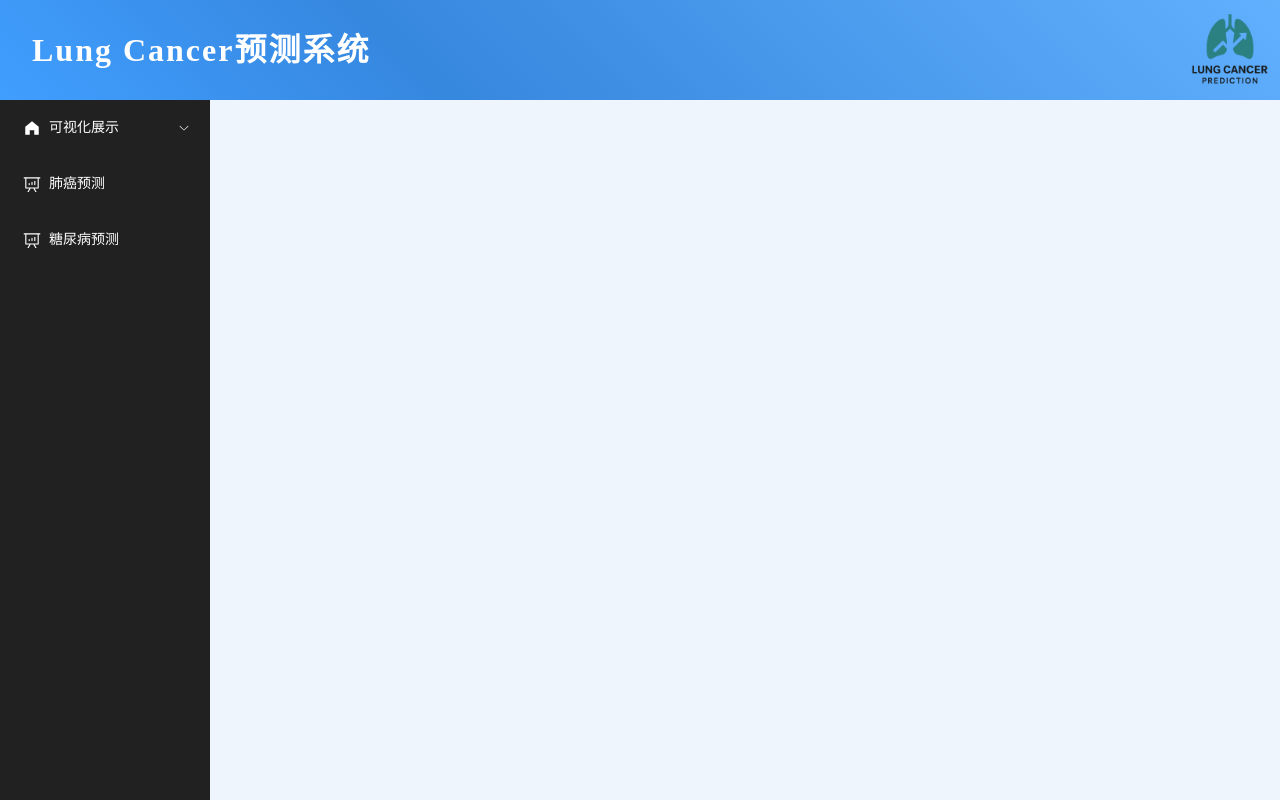
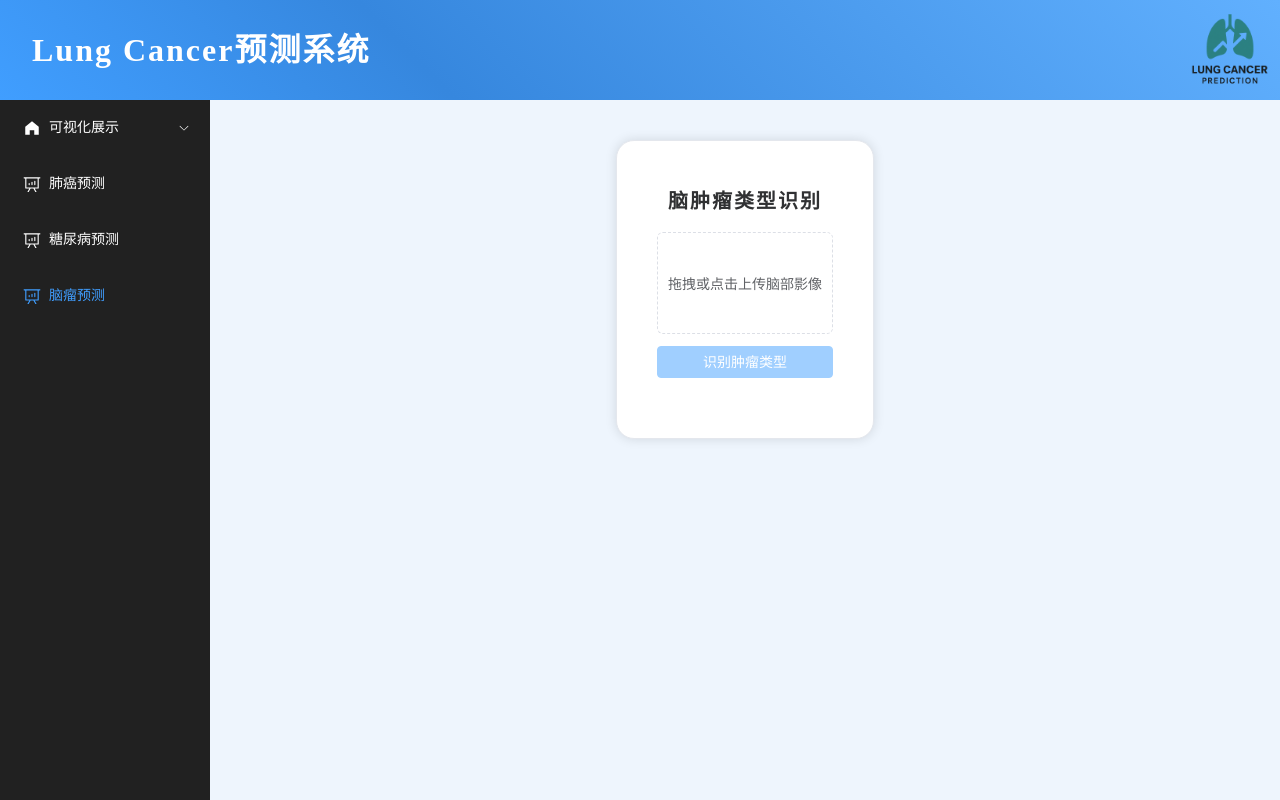
Before and after one commit to Hydrosync-Oasis/PraticalHomework, a Vue app in the folder Frontend/s/: page /analysis/tumor in a window 1280 px wide. Built offline with nearby package versions, Linux system fonts and the light colour scheme.

Commit message:
添加肿瘤路由和组件，修改api名

```diff
--- a/Frontend/s/src/api/ml.js
+++ b/Frontend/s/src/api/ml.js
@@ -8,3 +8,7 @@ export function PredictLungCancer(data) {
 export function PredictDiabetes(data) {
     return axios.post('/predict_diabetes', data)
 }
+
+export function PredictTumor(data) {
+    return axios.post('/predict/brain_tumor', data)
+}
--- a/Frontend/s/src/components/SideMenu.vue
+++ b/Frontend/s/src/components/SideMenu.vue
@@ -36,17 +36,23 @@
 
       </el-menu-item-group>
     </el-sub-menu>
-    <el-menu-item index="/analysis">
+    <el-menu-item index="/analysis/lung">
       <el-icon>
         <DataAnalysis />
       </el-icon>
       <span>肺癌预测</span>
     </el-menu-item>
-    <el-menu-item index="/diabetes">
+    <el-menu-item index="/analysis/diabetes">
       <el-icon>
         <DataAnalysis />
       </el-icon>
       <span>糖尿病预测</span>
+    </el-menu-item>
+    <el-menu-item index="/analysis/tumor">
+      <el-icon>
+        <DataAnalysis />
+      </el-icon>
+      <span>脑瘤预测</span>
     </el-menu-item>
   </el-menu>
 </template>
--- a/Frontend/s/src/router/index.js
+++ b/Frontend/s/src/router/index.js
@@ -3,6 +3,7 @@ import { createRouter, createWebHistory } from 'vue-router'
 import Dashboard from '../views/Dashboard.vue'
 import Analysis from '../views/Analysis.vue'
 import Diabetes from '../views/Diabetes.vue'
+import BrainTumor from '@/views/BrainTumor.vue'
 
 const routes = [
   { path: '/', redirect: '/dashboard/age' },
@@ -17,8 +18,9 @@ const routes = [
       { path: 'smoking', name: 'SmokingAnalysis' },
     ]
   },
-  { path: '/analysis', component: Analysis },
-  { path: '/diabetes', component: Diabetes }
+  { path: '/analysis/lung', component: Analysis },
+  { path: '/analysis/diabetes', component: Diabetes },
+  { path: '/analysis/tumor', component: BrainTumor}
 ]
 
 const router = createRouter({
--- /dev/null
+++ b/Frontend/s/src/views/BrainTumor.vue
@@ -0,0 +1,101 @@
+<template>
+  <el-card class="upload-card">
+    <div class="title">脑肿瘤类型识别</div>
+    <el-upload
+      class="upload-demo"
+      drag
+      action=""
+      :auto-upload="false"
+      :before-upload="beforeUpload"
+      :on-change="handleChange"
+      :file-list="fileList"
+      accept="image/*"
+    >
+      <i class="el-icon-upload"></i>
+      <div class="el-upload__text">拖拽或点击上传脑部影像</div>
+    </el-upload>
+    <el-button
+      class="upload-btn"
+      type="primary"
+      :disabled="fileList.length===0 || loading"
+      @click="handleSubmit"
+    >识别肿瘤类型</el-button>
+    <div v-if="loading" class="loading">正在识别，请稍候...</div>
+    <result-view v-if="result.prediction" v-bind="result" />
+  </el-card>
+</template>
+    <!-- :probability="result.probability" :prediction="result.prediction" :prediction-label="result.predictedLabel" -->
+
+<script setup>
+import { ref } from 'vue'
+import { ElMessage } from 'element-plus'
+import ResultView from './ResultCard.vue'
+import { PredictTumor } from '@/api/ml'
+
+const fileList = ref([])
+const loading = ref(false)
+const result = ref({
+        prediction: null,
+        probability: null,
+        predictionLabel: null
+      })
+
+function beforeUpload() {
+  // 阻止 el-upload 自动上
+  return false
+}
+
+function handleChange(file) {
+  fileList.value = [file];
+}
+
+async function handleSubmit() {
+  if (!fileList.value.length) return
+  loading.value = true
+  try {
+    const formData = new FormData()
+    formData.append('image', fileList.value[0].raw)
+    const res = (await PredictTumor(formData)).data
+    console.log(res);
+    result.value = {
+      prediction: res.predicted_label,
+      probability: res.tumor_probability,
+      predictionLabel: res.predicted_label
+    }
+  } catch (e) {
+    result.value = {};
+    ElMessage.error('识别失败，请重试')
+  } finally {
+    loading.value = false
+  }
+}
+</script>
+
+<style scoped>
+.upload-card {
+  max-width: 420px;
+  margin: 40px auto;
+  padding: 24px 20px;
+  border-radius: 18px;
+  box-shadow: 0 6px 24px #0001;
+}
+.title {
+  font-size: 1.25rem;
+  font-weight: 600;
+  text-align: center;
+  margin-bottom: 18px;
+  letter-spacing: 2px;
+}
+.upload-demo {
+  margin-bottom: 12px;
+}
+.upload-btn {
+  width: 100%;
+  margin-bottom: 16px;
+}
+.loading {
+  text-align: center;
+  color: #409EFF;
+  margin-bottom: 16px;
+}
+</style>
```
Also changed, not shown: 1 other file (tests, documents, lock files or other folders).
